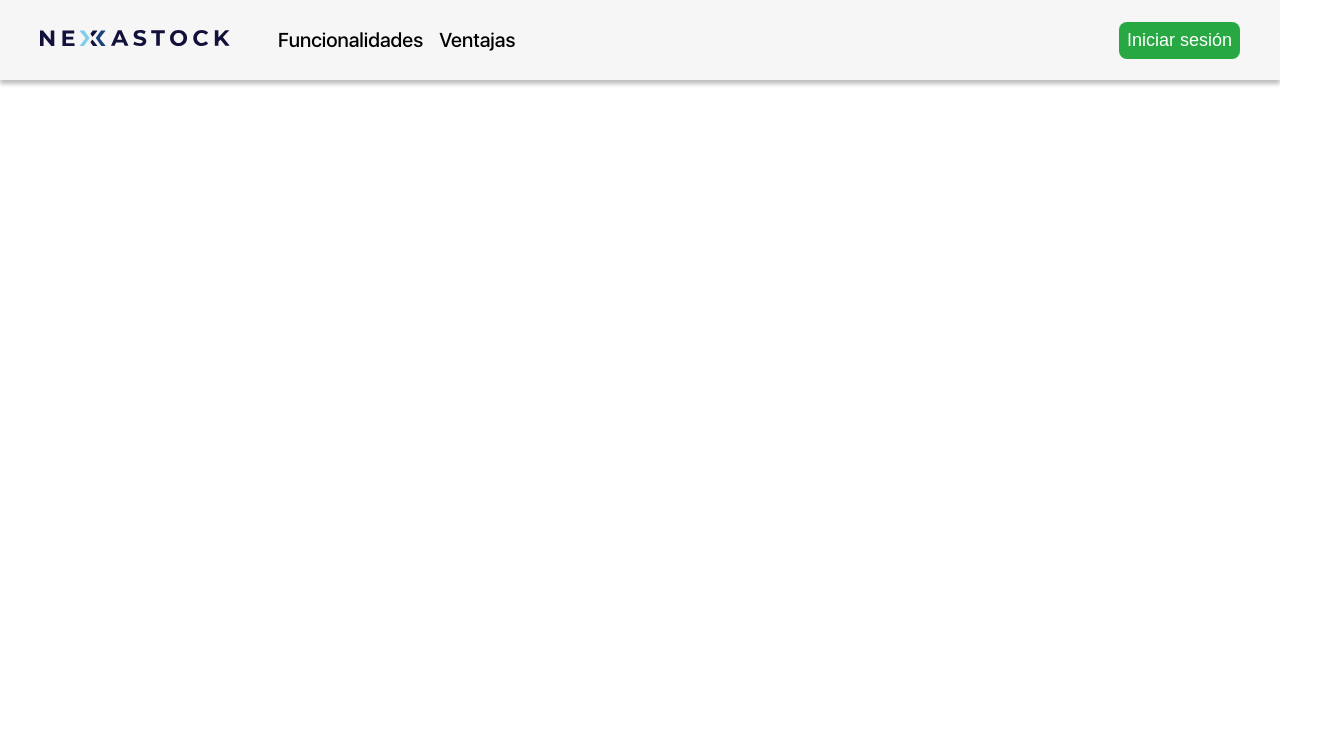
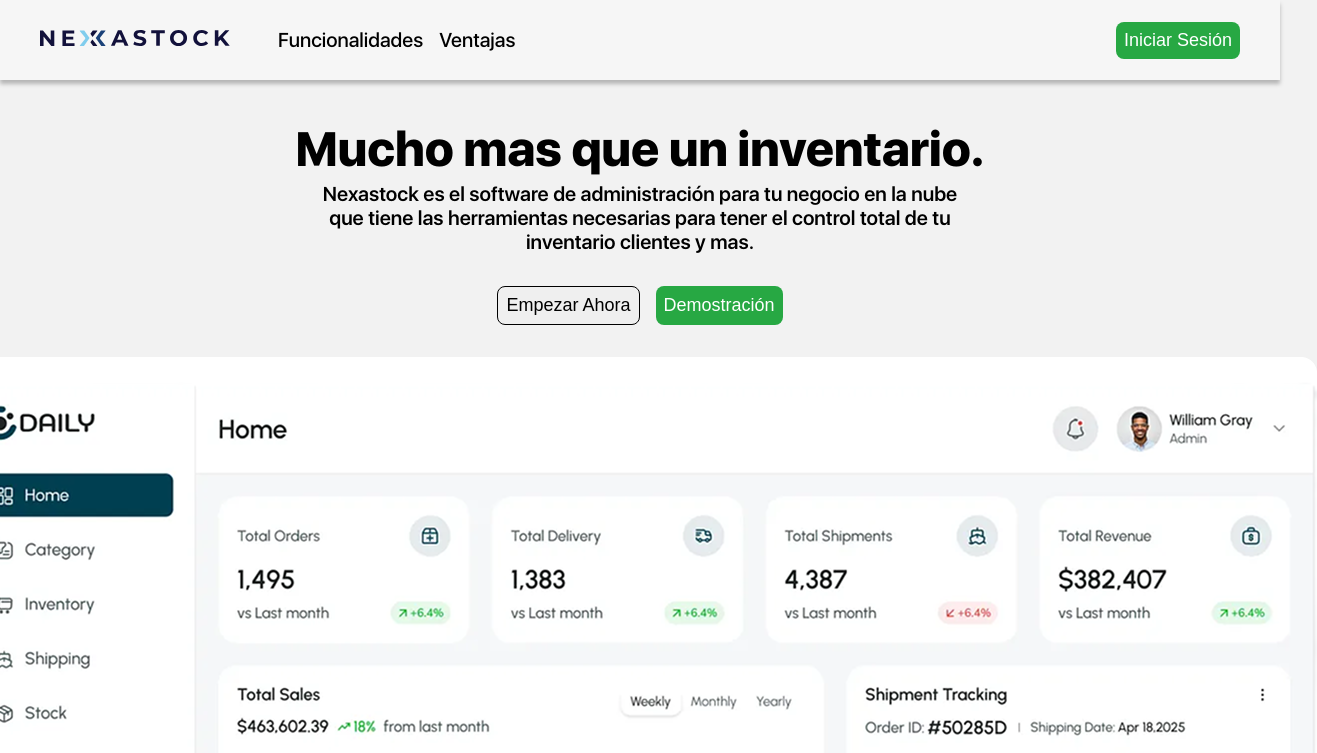
Before and after one commit to pedro092692/inventory-online-app, a Next.js app in the folder packages/frontend/inventory-online-app/: page / in a window 1280 px wide. Shown: the top 753 px of the page, 1317 px wide, since content can reach past the window. Built offline with nearby package versions, Linux system fonts and the light colour scheme.

Commit message:
feat: frontend: create hero section

```diff
--- a/packages/frontend/inventory-online-app/app/globals.css
+++ b/packages/frontend/inventory-online-app/app/globals.css
@@ -44,6 +44,13 @@
   margin: 0;
   padding: 0;
   box-sizing: border-box;
+  font-family: var(--sfui-font), sans-serif;
   display: flex;
-  font-family: var(--sfui-font), sans-serif;
+  flex-direction: column;
+  background-color: #F2F2F2;
+
 }
+
+h1, p {
+  margin: 0;
+}
--- a/packages/frontend/inventory-online-app/app/page.js
+++ b/packages/frontend/inventory-online-app/app/page.js
@@ -4,6 +4,8 @@
 
 export default function Home() {
   return (
-    <Hero />
+    <section className={styles.section}>
+      <Hero />
+    </section>
   )
 }
--- a/packages/frontend/inventory-online-app/app/page.module.css
+++ b/packages/frontend/inventory-online-app/app/page.module.css
@@ -112,6 +112,12 @@
   flex-shrink: 0;
 }
 
+.section {
+  display: flex;
+  flex-direction: column;
+  height: 100vh;
+}
+
 /* Enable hover only on non-touch devices */
 @media (hover: hover) and (pointer: fine) {
   a.primary:hover {
--- a/packages/frontend/inventory-online-app/app/ui/home/hero/heroSection.jsx
+++ b/packages/frontend/inventory-online-app/app/ui/home/hero/heroSection.jsx
@@ -1,9 +1,31 @@
 import styles from './page.module.css'
+import { Button } from '../navbar/button'
 import { Navbar } from '../navbar/navbar.jsx'
+import Image from 'next/image'
 
 export function Hero() {
-    console.log('styles:', styles.hero)
     return (
-        <Navbar />
+        <>
+            <Navbar />
+            <div className={styles.hero}>
+                <div className={styles.info}>
+                    <h1>Mucho mas que un inventario.</h1>
+                    <p>Nexastock es el software de administración para tu negocio en la nube que tiene las herramientas necesarias para tener el control total de tu inventario clientes y mas.</p>
+                </div>
+                <div className={styles.callToAction}>
+                    <button className={styles.button}>
+                        Empezar Ahora
+                    </button>
+                    <Button text={'Demostración'}/>
+                </div>
+                <Image
+                    src="/images/home/placeholder.png"
+                    width={1354}
+                    height={741}
+                    loading="lazy"
+                    alt="nexa software"
+                />
+            </div>
+        </>
     )
 }
--- a/packages/frontend/inventory-online-app/app/ui/home/hero/page.module.css
+++ b/packages/frontend/inventory-online-app/app/ui/home/hero/page.module.css
@@ -1,8 +1,42 @@
 .hero {
+    flex-grow: 1;
     display: flex;
-    width: 100%;
-    height: 100vh;
     flex-direction: column;
     align-items: center;
     padding: 40px 24px;
+    gap: 32px;
 }
+
+.info {
+    display: flex;
+    flex-direction: column;
+    gap: 4px;
+    align-items: center;
+
+}
+
+.info h1 {
+    font-size: 48px;
+    font-weight: 800;
+}
+
+.info p {
+    max-width: 640px;
+    font-size: 20px;
+    font-weight: 600;
+    text-align: center;
+}
+
+.callToAction {
+    display: flex;
+    gap: 16px;
+}
+
+.button {
+    padding: 8px;
+    border-radius: 8px;
+    font-size: 18px;
+    border: none;
+    cursor: pointer;
+    border: 1px solid black;
+}
--- a/packages/frontend/inventory-online-app/app/ui/home/navbar/button.jsx
+++ b/packages/frontend/inventory-online-app/app/ui/home/navbar/button.jsx
@@ -1,8 +1,8 @@
 import styles from './page.module.css'
-export function Button() {
+export function Button({text}) {
     return (
         <button className={styles.button}>
-            Iniciar sesión
+            {text}
         </button>
     )
 }
--- a/packages/frontend/inventory-online-app/app/ui/home/navbar/navbar.jsx
+++ b/packages/frontend/inventory-online-app/app/ui/home/navbar/navbar.jsx
@@ -6,7 +6,7 @@
     return (
         <div className={styles.navbar}>
             <BrandMenu />
-            <Button />
+            <Button text={'Iniciar Sesión'}/>
         </div>
     )
 
--- a/packages/frontend/inventory-online-app/app/ui/home/navbar/page.module.css
+++ b/packages/frontend/inventory-online-app/app/ui/home/navbar/page.module.css
@@ -2,7 +2,6 @@
     display: flex;
     align-items: center;
     justify-content: space-between;
-    width: 100%;
     padding: 8px 40px;
     background-color: #F6F6F6;
     height: 64px;
```
Also changed, not shown: packages/frontend/inventory-online-app/public/images/home/placeholder.png (added).
